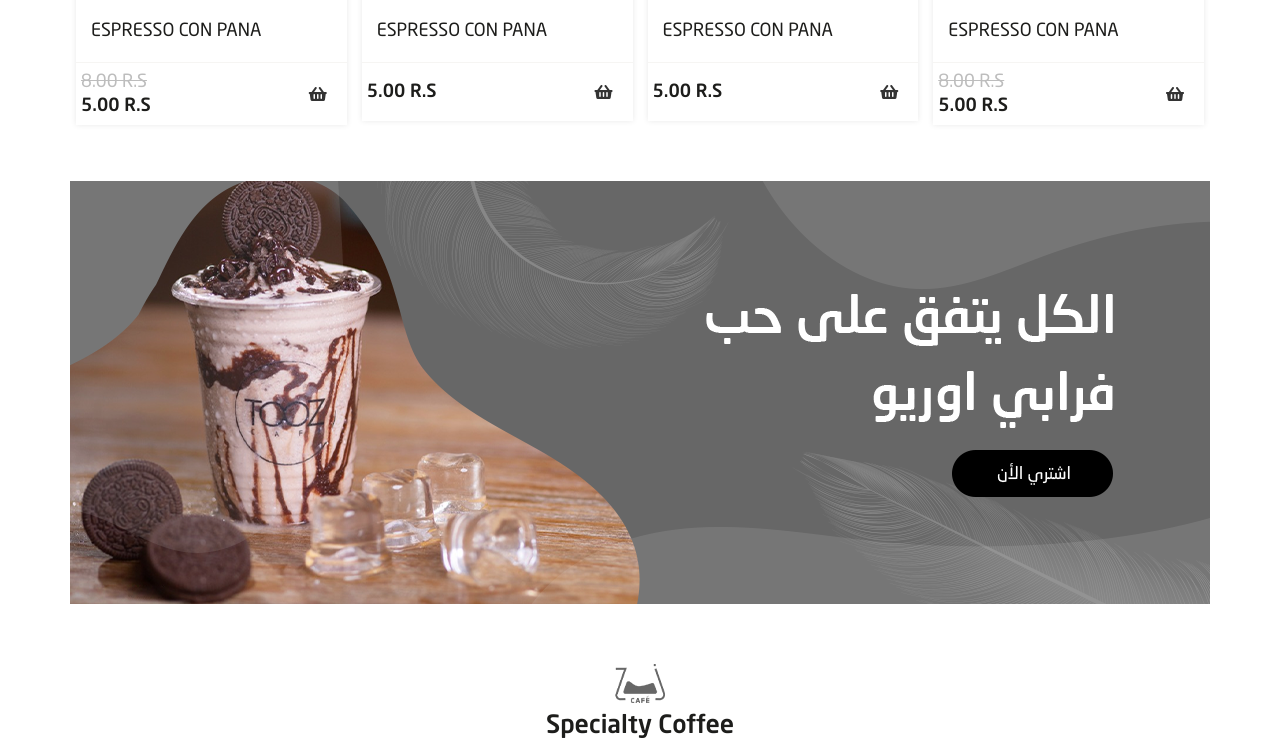
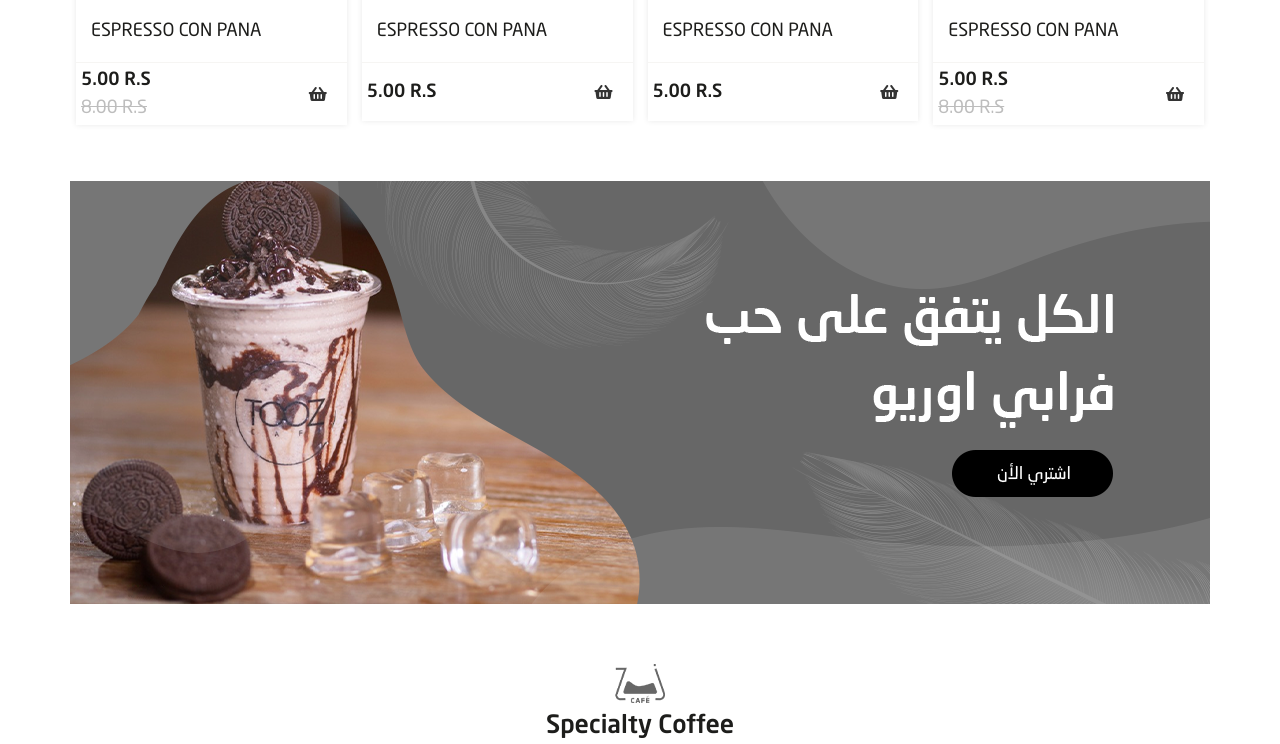
Before and after one commit to saadghonim/tooz, a plain HTML site: page en.html in a window 1280 px wide. Shown: the part 1496-2240 px from the top of the page. Drawn offline with Linux system fonts and the light colour scheme.

Commit message:
edit css

```diff
--- a/style/main.css
+++ b/style/main.css
@@ -568,6 +568,9 @@
         .dropdown-content-lang::after {
             opacity: 0;
         }
+        .dropdown-lang:hover .dropdown-content-lang {
+            transition: none;
+        }
     }
     /* ************************end header********************* */
     /* ************************start slider******************* */
@@ -768,7 +771,7 @@
 
     .shopping .price {
         display: flex;
-        flex-direction: column;
+        flex-direction: column-reverse;
     }
 
     .price span {
```
